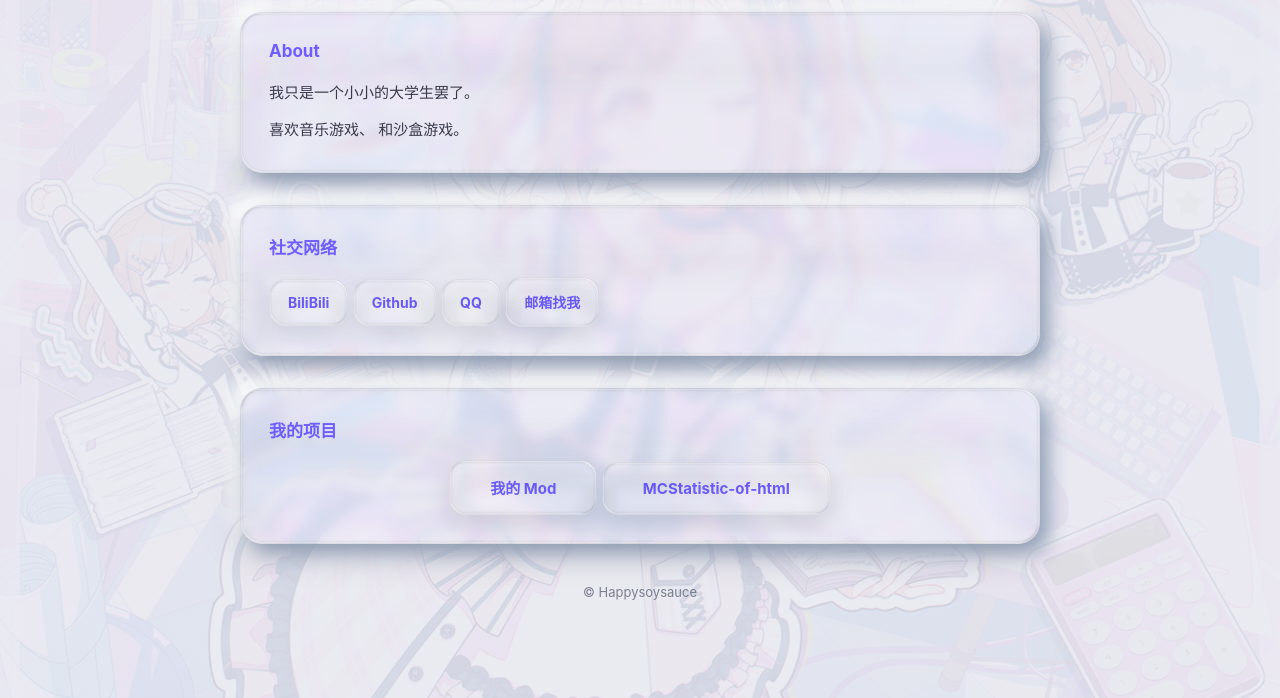
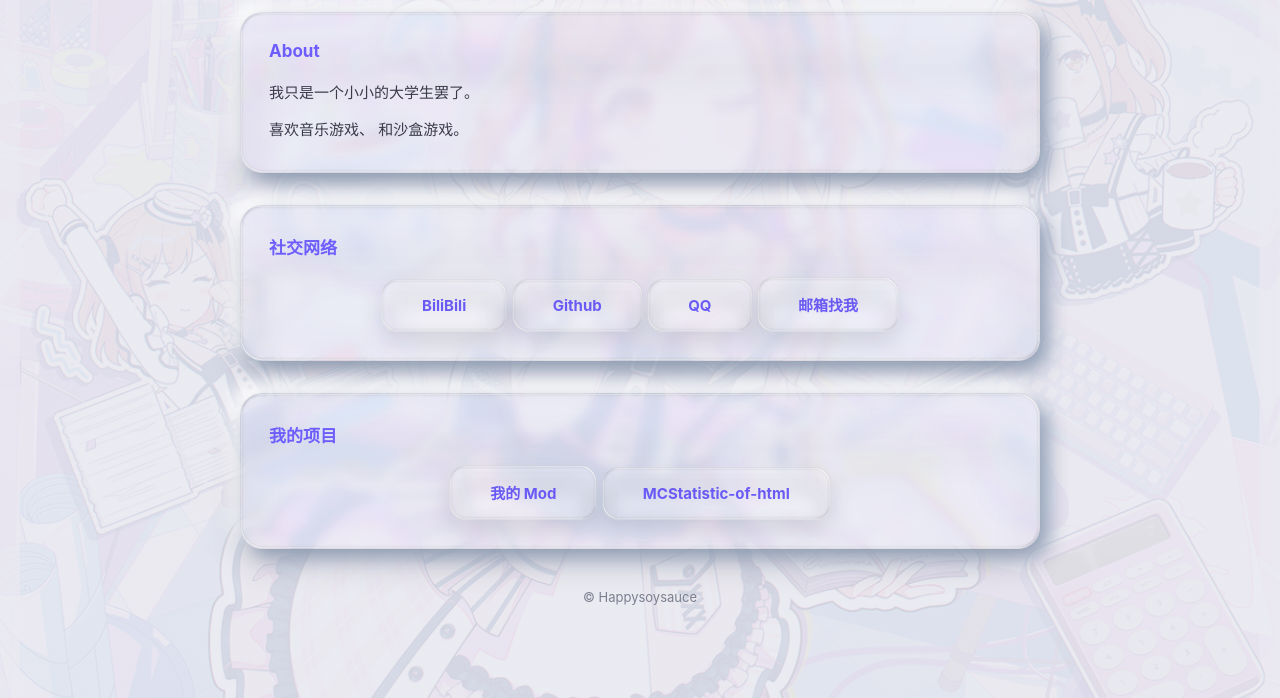
Before and after one commit to Happy-soy-sauce/Happy-soy-sauce.github.io, a plain HTML site: page index.html in a window 1280 px wide. Shown: the part 102-800 px from the top of the page. Drawn offline with Linux system fonts and the light colour scheme.

Commit message:
Update index.html

```diff
--- a/index.html
+++ b/index.html
@@ -25,10 +25,12 @@
         <!-- 社交网络 -->
         <section class="card">
             <h2 class="card-title">社交网络</h2>
-            <a class="neu-btn primary" href="space.bilibili.com/2068070700">BiliBili</a>
-            <a class="neu-btn primary" href="github.com/Happy-soy-sauce">Github</a>
-            <a class="neu-btn primary" href="tencent://message/?uin=1551159528&Site=&Menu=yes">QQ</a>
-            <a class="neu-btn primary" href="mailto:soy.sauce.studio@qq.com">邮箱找我</a>
+            <div class="download-row">
+                <a class="neu-btn primary" href="space.bilibili.com/2068070700">BiliBili</a>
+                <a class="neu-btn primary" href="github.com/Happy-soy-sauce">Github</a>
+                <a class="neu-btn primary" href="tencent://message/?uin=1551159528&Site=&Menu=yes">QQ</a>
+                <a class="neu-btn primary" href="mailto:soy.sauce.studio@qq.com">邮箱找我</a>
+            </div>
         </section>
 
         <!-- 我的项目 -->
```
